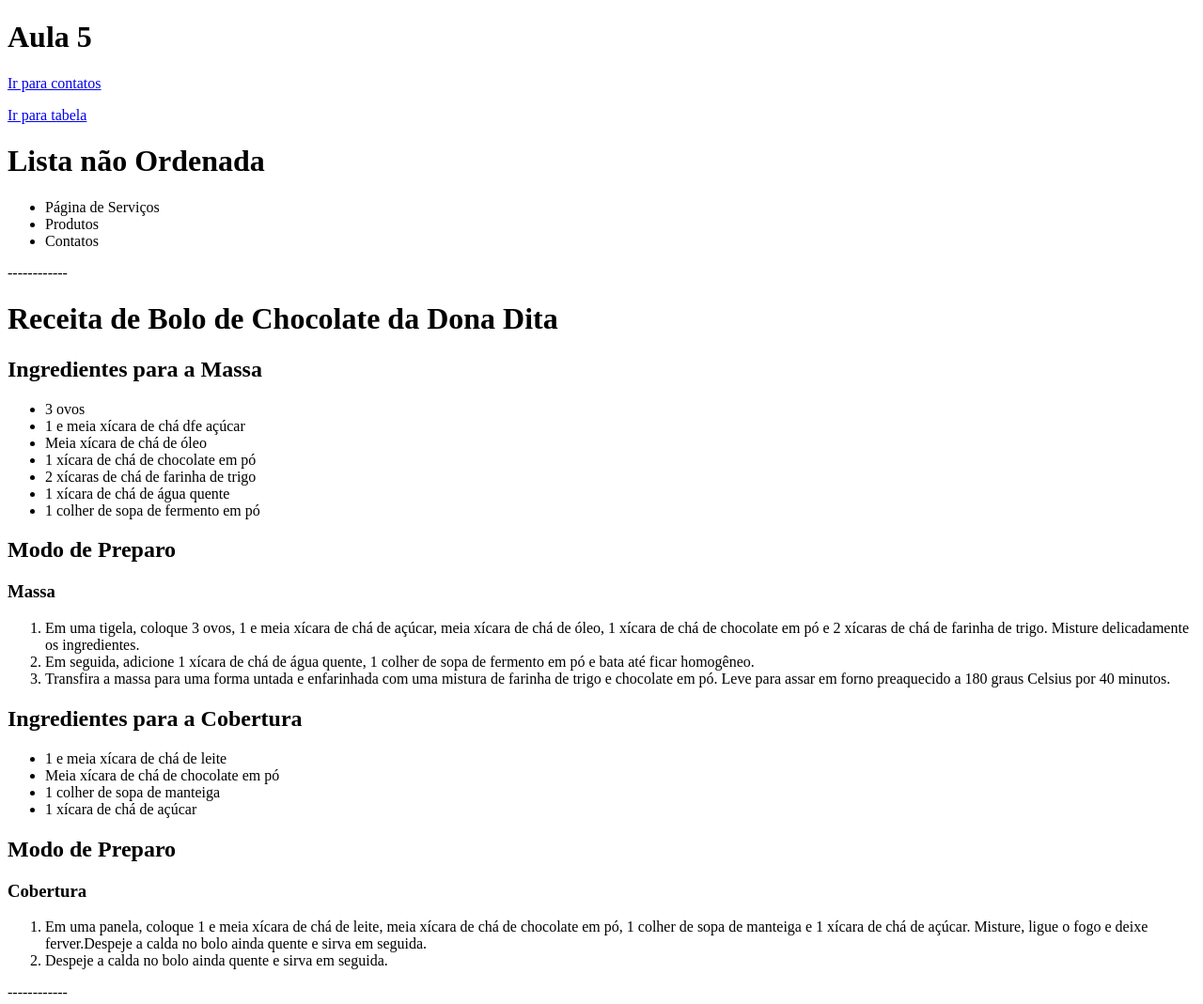
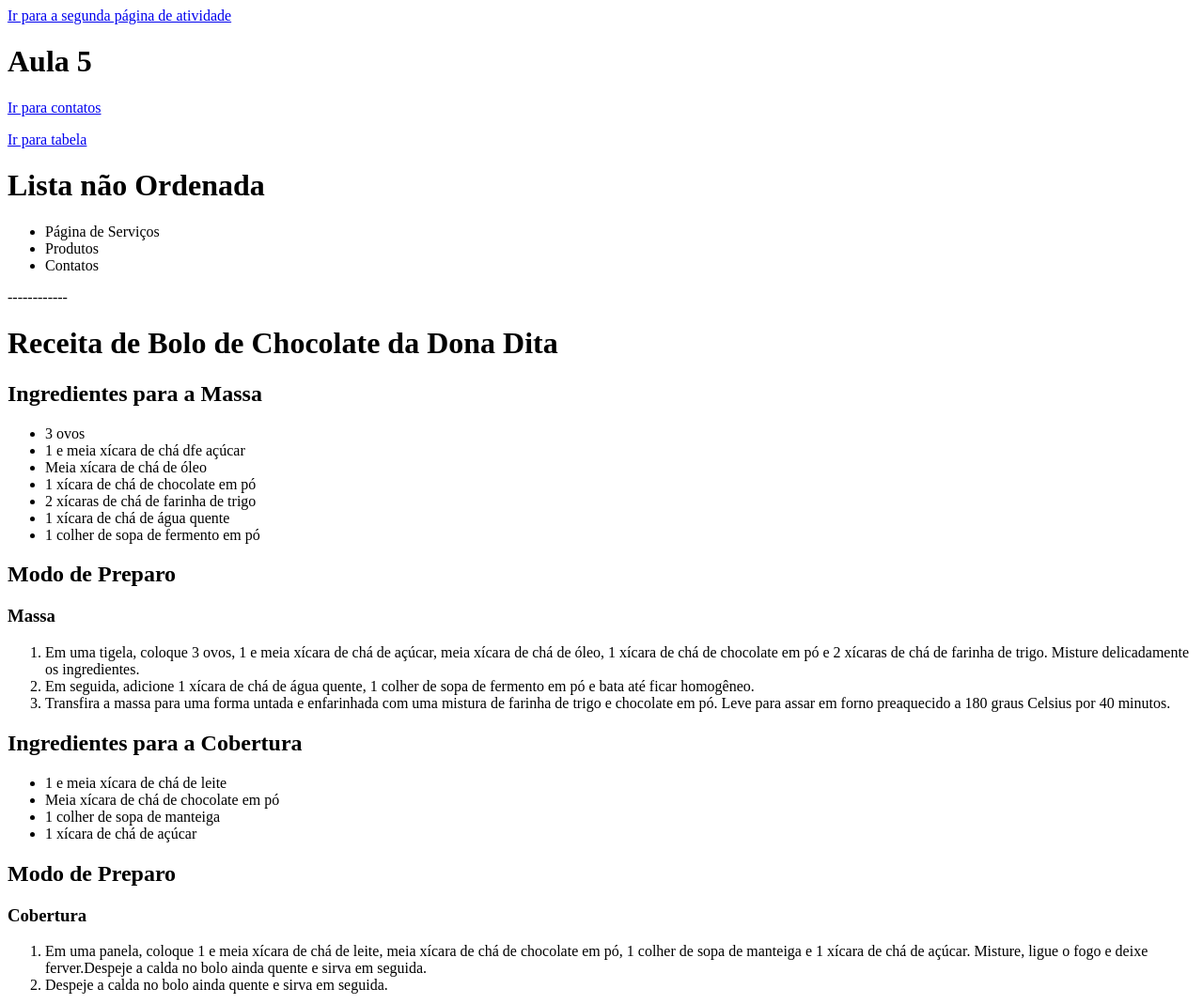
Before and after one commit to PetersonVilela/atividade_5_6, a plain HTML site: page index.html in a window 1280 px wide. Shown: the top 1069 px of the page at 94% size. Drawn offline with Linux system fonts and the light colour scheme.

Commit message:
alterações

```diff
--- a/index.html
+++ b/index.html
@@ -7,6 +7,7 @@
 </head>
 
 <body>
+    <a href="second_page.html">Ir para a segunda página de atividade</a>
     <h1>Aula 5</h1>
     <a href="contatos.html">Ir para contatos</a>
     <p>
```
